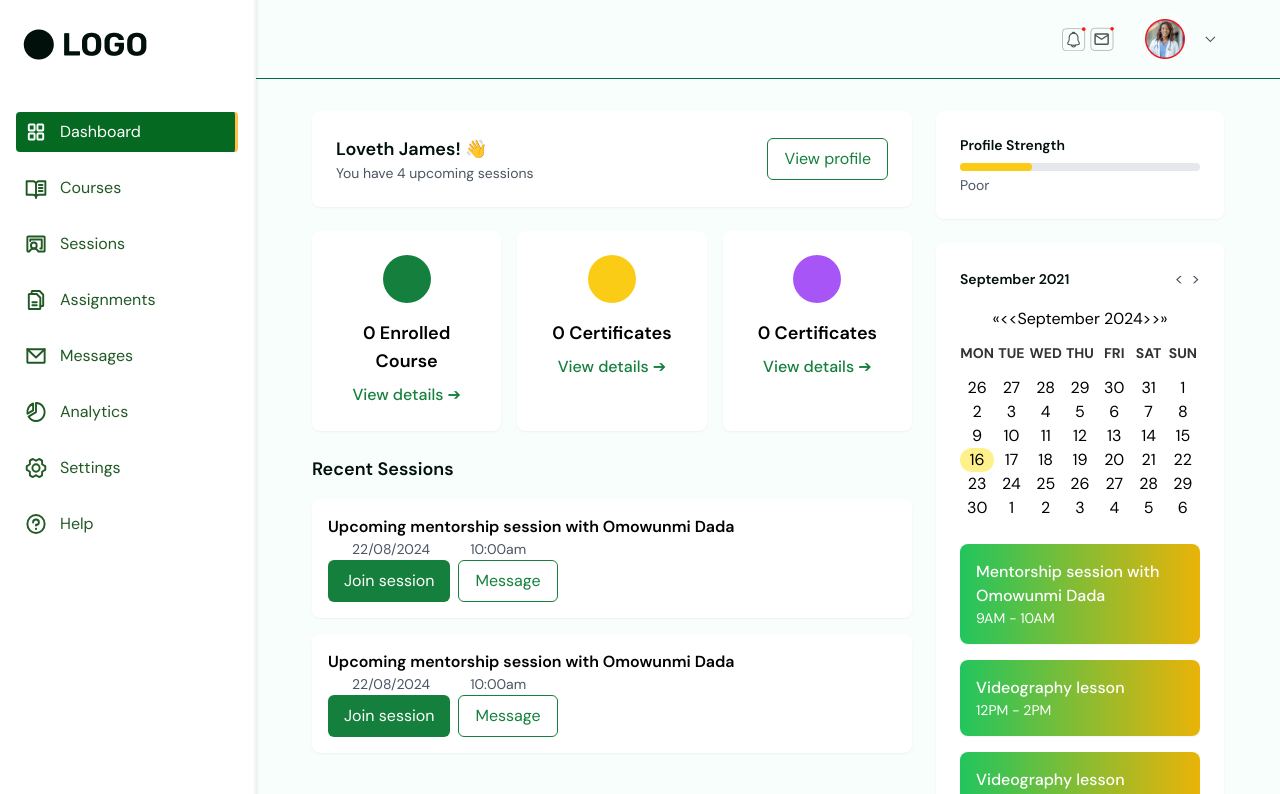
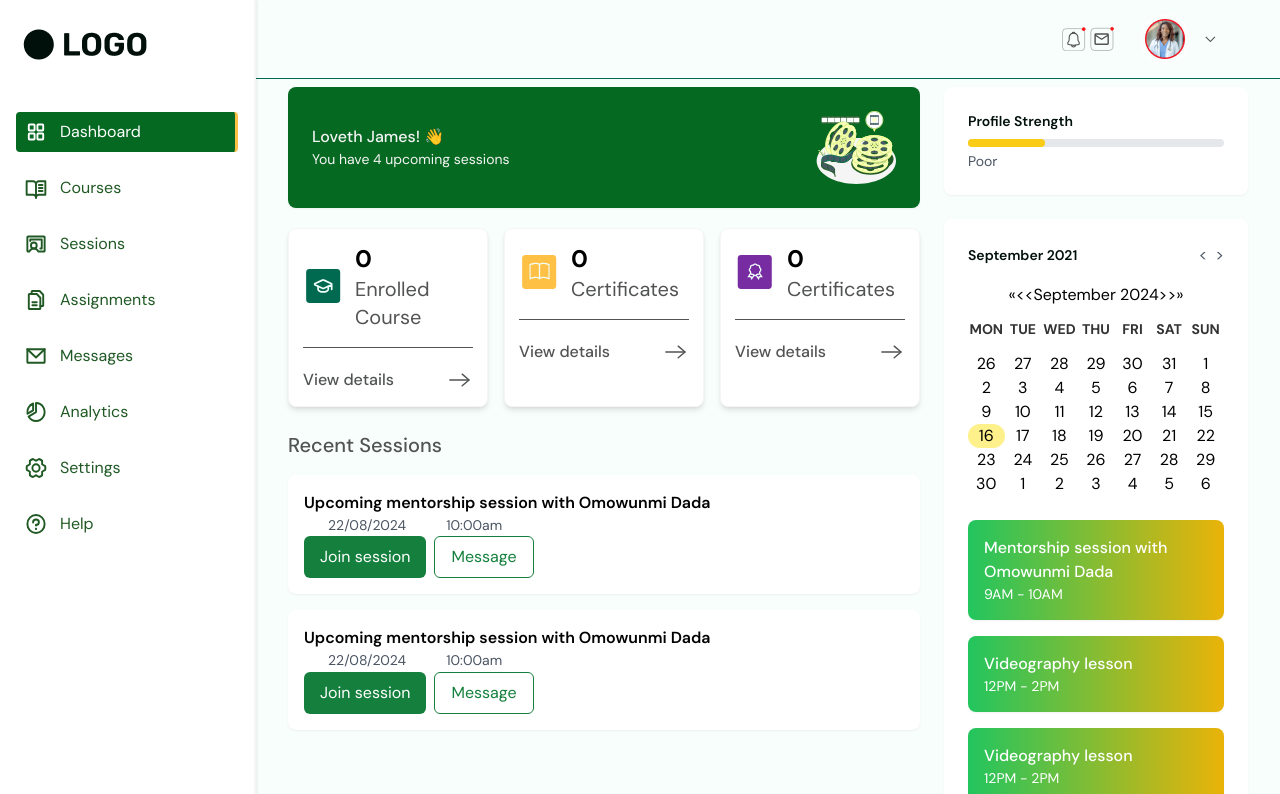
Before and after one commit to Omolara5861/superstar-mentors, a Next.js app: page /mentee-dashboard in a window 1280 px wide. Shown: the top 794 px of the page. Built offline with nearby package versions, Linux system fonts and the light colour scheme.

Commit message:
Refactor dashboard

```diff
--- a/src/app/mentee-dashboard/page.tsx
+++ b/src/app/mentee-dashboard/page.tsx
@@ -2,6 +2,7 @@
 import { useState } from "react";
 import Wrapper from "../../components/mentee-dashboard/wrapper/Wrapper";
 import Calendar from "react-calendar";
+import Image from "next/image";
 
 function Dashboard() {
     const [upcomingSessions, setUpcomingSessions] = useState([
@@ -25,62 +26,72 @@ function Dashboard() {
     ]);
 
     return (
-        <div className="p-4 sm:p-6 lg:p-8 min-h-screen">
+        <div className="p-2 min-h-screen">
             <div className="grid grid-cols-1 md:grid-cols-3 gap-6">
                 {/* Left Section */}
-                <div className="md:col-span-2 space-y-6">
+                <div className="md:col-span-2 space-y-2">
                     {/* User Information */}
-                    <div className="p-6 bg-white rounded-lg shadow-sm flex justify-between items-center">
-                        <div>
-                            <h3 className="text-lg font-semibold">Loveth James! 👋</h3>
-                            <p className="text-sm text-gray-600">
+                    <div className="p-6 bg-tertiary rounded-lg shadow-sm flex justify-between items-center mb-5">
+                        <div className="!text-[#F5F5F5]">
+                            <p className="font-medium">Loveth James! 👋</p>
+                            <p className="text-sm">
                                 You have 4 upcoming sessions
                             </p>
                         </div>
-                        <button className="bg-transparent border border-green-700 text-green-700 px-4 py-2 rounded-md hover:bg-green-100">
-                            View profile
-                        </button>
+                        <Image src="/dashboard/amico.svg" width={80} height={80} alt="Rolls" />
                     </div>
 
                     {/* Cards Section */}
                     <div className="grid grid-cols-1 sm:grid-cols-3 gap-4">
                         {/* Enrolled Courses */}
-                        <div className="bg-white p-6 rounded-lg shadow-sm text-center">
-                            <div className="bg-green-700 text-white p-3 w-12 h-12 rounded-full mx-auto mb-4 flex items-center justify-center">
-                                {/* Add Icon */}
+                        <div className="bg-white p-[14px] rounded-lg shadow-md border border-[#F5F5F5] text-center">
+                            <div className="flex gap-3 pb-2">
+                                <Image src="/dashboard/enroll-course.svg" width={40} height={40} alt="Course" />
+                                <div>
+                                    <h4 className="text-2xl font-bold text-left">0</h4>
+                                    <p className="text-xl text-left text-subtext">Enrolled Course</p>
+                                </div>
                             </div>
-                            <h4 className="text-lg font-semibold">0 Enrolled Course</h4>
-                            <button className="text-green-700 font-medium mt-2">
-                                View details ➔
+                            <button className="text-subtext font-medium mt-2 flex justify-between border-t-[0.5px] border-t-subtext pt-5 w-full">
+                                View details
+                                <Image src="/dashboard/arrow-right.svg" width={28} height={24} alt="Course" />
                             </button>
                         </div>
 
                         {/* Certificates */}
-                        <div className="bg-white p-6 rounded-lg shadow-sm text-center">
-                            <div className="bg-yellow-400 text-white p-3 w-12 h-12 rounded-full mx-auto mb-4 flex items-center justify-center">
-                                {/* Add Icon */}
+                        <div className="bg-white p-[14px] rounded-lg shadow-md border border-[#F5F5F5] text-center">
+                            <div className="flex gap-3 pb-2">
+                                <Image src="/dashboard/certificate.svg" width={40} height={40} alt="Course" />
+                                <div>
+                                    <h4 className="text-2xl font-bold text-left">0</h4>
+                                    <p className="text-xl text-left text-subtext">Certificates</p>
+                                </div>
                             </div>
-                            <h4 className="text-lg font-semibold">0 Certificates</h4>
-                            <button className="text-green-700 font-medium mt-2">
-                                View details ➔
-                            </button>
+                                <button className="text-subtext font-medium mt-2 flex justify-between border-t-[0.5px] border-t-subtext pt-5 w-full">
+                                    View details
+                                <Image src="/dashboard/arrow-right.svg" width={28} height={24} alt="Course" />
+                                </button>
                         </div>
 
                         {/* More Certificates */}
-                        <div className="bg-white p-6 rounded-lg shadow-sm text-center">
-                            <div className="bg-purple-500 text-white p-3 w-12 h-12 rounded-full mx-auto mb-4 flex items-center justify-center">
-                                {/* Add Icon */}
+                        <div className="bg-white p-[14px] rounded-lg shadow-md border border-[#F5F5F5] text-center">
+                            <div className="flex gap-3 pb-2">
+                                <Image src="/dashboard/certificates.svg" width={40} height={40} alt="Course" />
+                                <div>
+                                    <h4 className="text-2xl font-bold text-left">0</h4>
+                                    <p className="text-xl text-left text-subtext">Certificates</p>
+                                </div>
                             </div>
-                            <h4 className="text-lg font-semibold">0 Certificates</h4>
-                            <button className="text-green-700 font-medium mt-2">
-                                View details ➔
+                            <button className="text-subtext font-medium mt-2 flex justify-between border-t-[0.5px] border-t-subtext pt-5 w-full">
+                                View details
+                                <Image src="/dashboard/arrow-right.svg" width={28} height={24} alt="Course" />
                             </button>
                         </div>
                     </div>
 
                     {/* Recent Sessions */}
                     <div>
-                        <h3 className="text-lg font-semibold mb-4">Recent Sessions</h3>
+                        <h3 className="text-xl font-medium mt-6 mb-4 text-subtext">Recent Sessions</h3>
                         {upcomingSessions.map((session, index) => (
                             <div
                                 key={index}
```
Also changed, not shown: public/dashboard/ellispse.svg (added).
